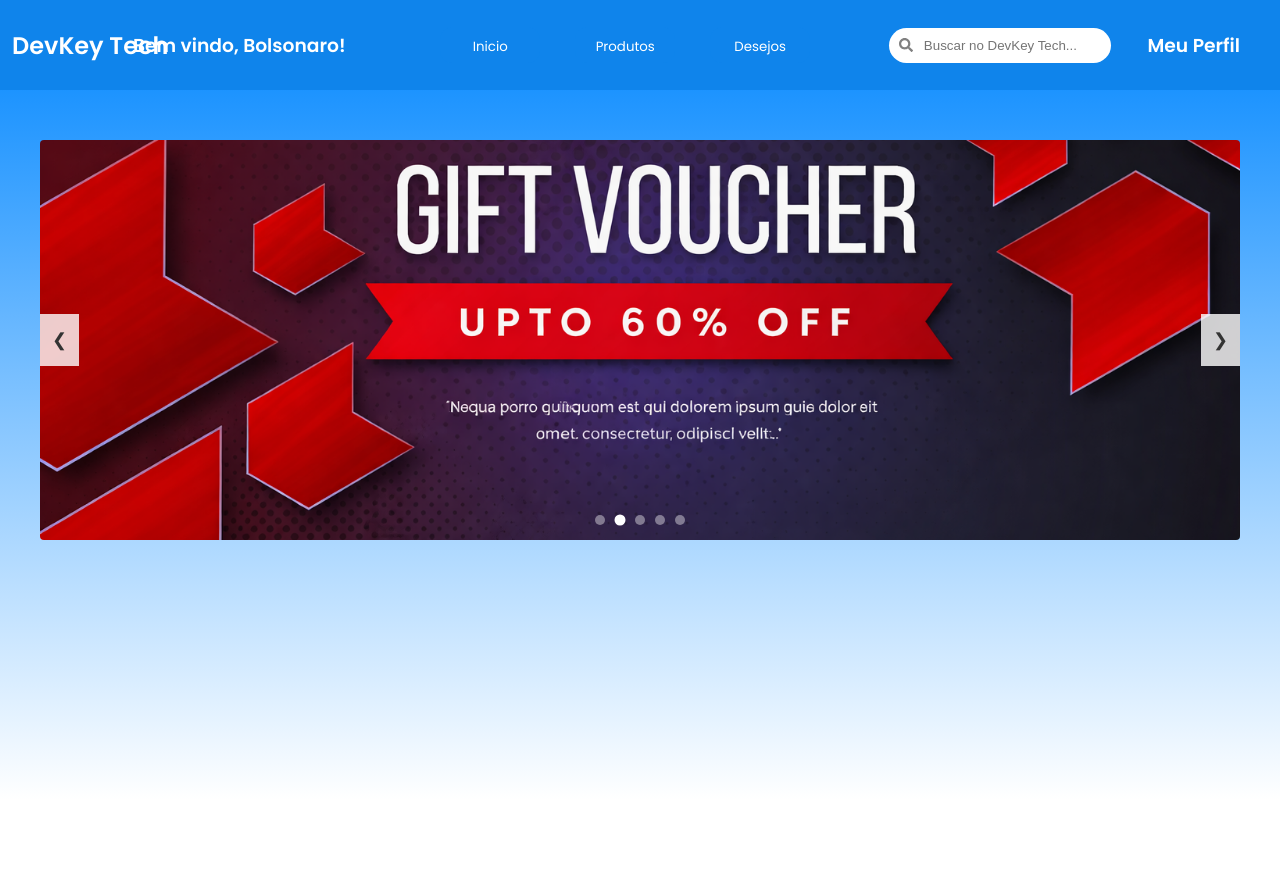
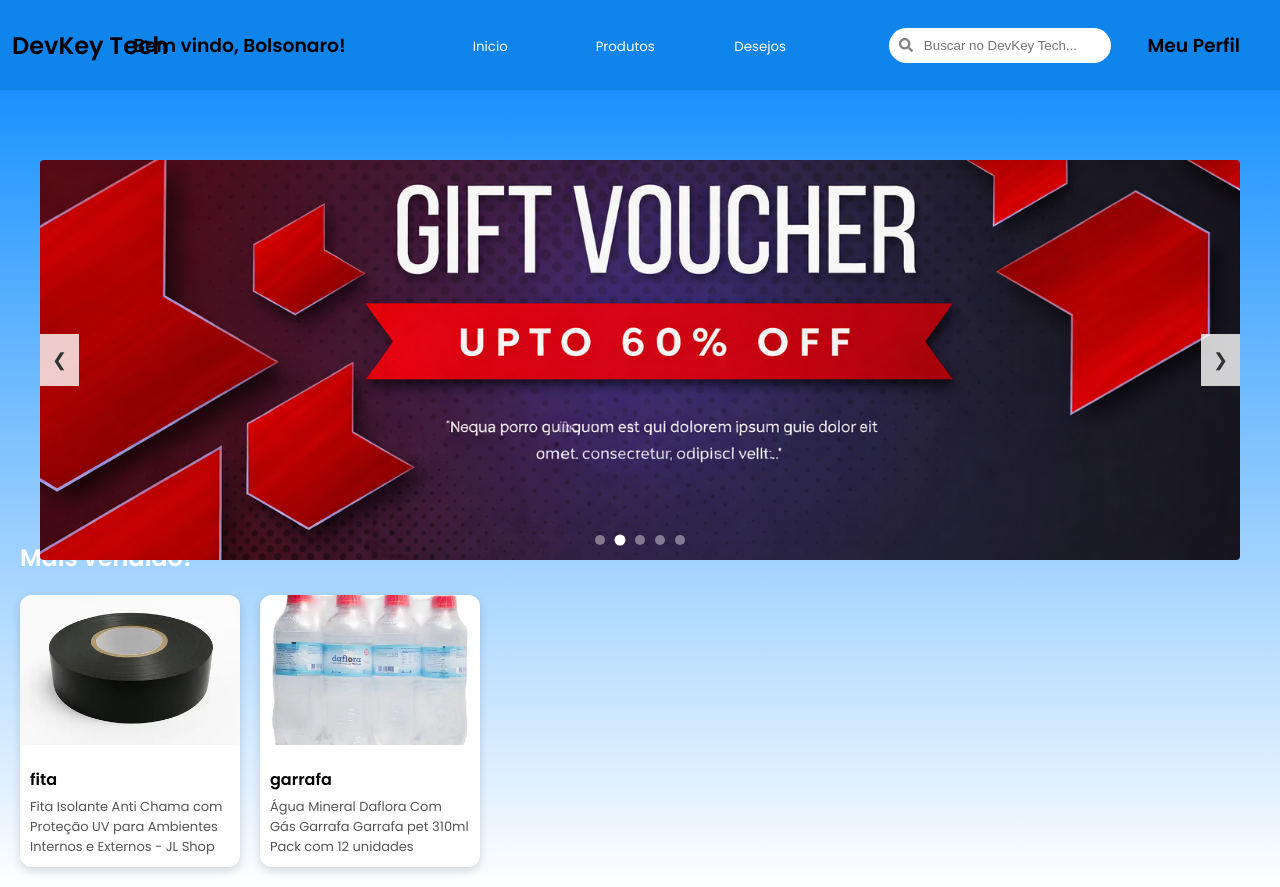
Before and after one commit to EuBrzinn1/devkeytech, a React (Vite) app: page / in a window 1280 px wide. Before the commit the page ends 800 px from the top, so only its background shows below. Built offline with nearby package versions, Linux system fonts and the light colour scheme.

Commit message:
Adicionando Cards

```diff
--- a/src/App.css
+++ b/src/App.css
@@ -1,19 +1,27 @@
 @import url('https://fonts.googleapis.com/css2?family=Poppins:wght@400;500;600&display=swap');
-
 
 body {
   background: linear-gradient(to bottom, #0086FF, #ffffff);
   min-height: 100vh;
-  color: white;
-  padding: 0;
   margin: 0;
-  box-sizing: border-box;
   font-family: 'Poppins', sans-serif;
 }
 
+
+.Meio-app {
+  padding: 20px;
+}
+
+
 .grid {
-  display: grid;
-  grid-template-columns: repeat(auto-fill, minmax(250px, 1fr));
+  display: flex;
+  flex-wrap: wrap;
   gap: 20px;
-  padding: 30px;
+  margin-top: 30px;
 }
+
+
+.grid h2 {
+  width: 100%;
+  color: white;
+}
--- a/src/App.jsx
+++ b/src/App.jsx
@@ -2,6 +2,8 @@ import { useState } from "react";
 import "./App.css";
 import Header from './components/Header';
 import Banner from './components/Banner';
+import Cards from './components/Cards';
+import { ArrayItens } from './data/Array';
 
 function App() {
   const [activeTab, setActiveTab] = useState("home");
@@ -14,12 +16,30 @@ function App() {
 
       <main className='Meio-app'>
 
-        {activeTab === "home" && <Banner />}
+        {activeTab === "home" && (
+          <>
+            <Banner />
+
+            <div className="grid">
+              <h2>Mais vendido!</h2>
+              {ArrayItens.map((item) => (
+                <Cards
+                  key={item.id}
+                  banner={item.banner}
+                  title={item.name}
+                  category={item.desc}
+                />
+              ))}
+            </div>
+          </>
+        )}
+
         {activeTab === "produtos" && <h1> Produtos</h1>}
         {activeTab === "desejos" && <h1> Lista de desejos</h1>}
         {activeTab === "perfil" && <h1> Perfil</h1>}
 
       </main>
+
     </div>
   );
 }
--- a/src/components/Cards.css
+++ b/src/components/Cards.css
@@ -1,9 +1,10 @@
 .card {
-  background: #1e293b;
-  border-radius: 10px;
+  width: 220px;
+  background: white;
+  border-radius: 12px;
   overflow: hidden;
-  color: white;
-  transition: 0.2s;
+  box-shadow: 0 4px 10px rgba(0,0,0,0.15);
+  transition: 0.3s;
 }
 
 .card:hover {
@@ -12,19 +13,21 @@
 
 .card img {
   width: 100%;
-  height: 140px;
+  height: 150px;
   object-fit: cover;
 }
 
-.info {
+.card-content {
   padding: 10px;
+  color: black;
 }
 
-.play {
-  margin-top: 8px;
-  background: #3b82f6;
-  border: none;
-  padding: 6px;
-  border-radius: 6px;
-  cursor: pointer;
+.card-content h3 {
+  margin: 5px 0;
+  font-size: 16px;
 }
+
+.card-content p {
+  font-size: 13px;
+  color: #555;
+}
--- a/src/components/Cards.jsx
+++ b/src/components/Cards.jsx
@@ -1,18 +1,13 @@
-import "./Cards.css";
-import { Play } from "lucide-react";
+import './Cards.css';
 
-function Cards({ title, category, banner }) {
+function Cards({ banner, title, category }) {
   return (
-    <div className="vortex-card">
-      <img src={banner} alt={title} className="card-img" />
+    <div className="card">
+      <img src={banner} alt={title} />
 
-      <div className="card-info">
-        <h4>{title}</h4>
+      <div className="card-content">
+        <h3>{title}</h3>
         <p>{category}</p>
-
-        <button className="play-btn">
-          <Play size={14} fill="white" />
-        </button>
       </div>
     </div>
   );
--- a/src/data/Array.js
+++ b/src/data/Array.js
@@ -1,6 +1,7 @@
-import item1 from "../assets/hero.png"; //exemplo porem mudar imagem
+import item1 from '../assets/fita.webp';
+import item2 from '../assets/garrafa.webp'
 
-//array com os ids dos itens da loja, nome, descriçao e imagem
 export const ArrayItens = [
-    { id: 2, name: 'Algo', desc: 'AlgoAlgo', banner: item1},
+    { id: 1, name: 'fita', desc: 'Fita Isolante Anti Chama com Proteção UV para Ambientes Internos e Externos - JL Shop', banner: item1 },
+    { id: 2, name: 'garrafa', desc: 'Água Mineral Daflora Com Gás Garrafa Garrafa pet 310ml Pack com 12 unidades', banner: item2}
 ]
```
Also changed, not shown: src/assets/fita.webp (added), src/assets/garrafa.webp (added).
